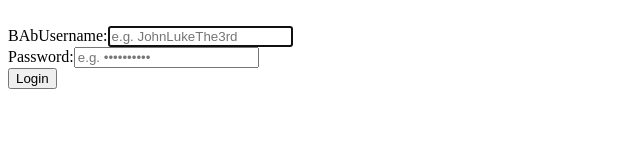
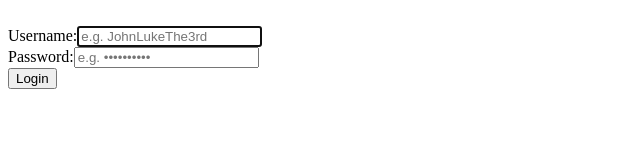
Before and after one commit to kibartas/playlist-destroyer, a React (Create React App) app: page / in a window 1280 px wide. Shown: the top 160 px of the page, without its empty margins (0-640 px from the left). Built offline with nearby package versions, Linux system fonts and the light colour scheme.

Commit message:
remove test text

```diff
--- a/src/components/Login.tsx
+++ b/src/components/Login.tsx
@@ -73,7 +73,7 @@ const Login = (): React.ReactElement => {
         <label data-testid="usernameLabel" htmlFor="loginUsernameField">
           {usernameError}
           <br />
-          BAbUsername:
+          Username:
           <input
             id="loginUsernameField"
             required
```
